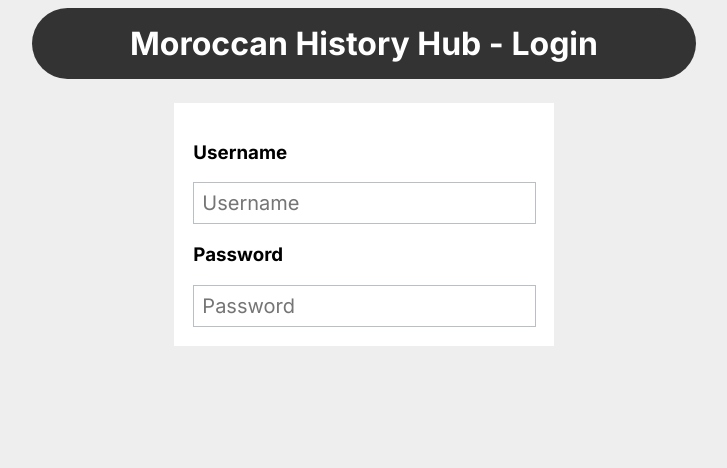
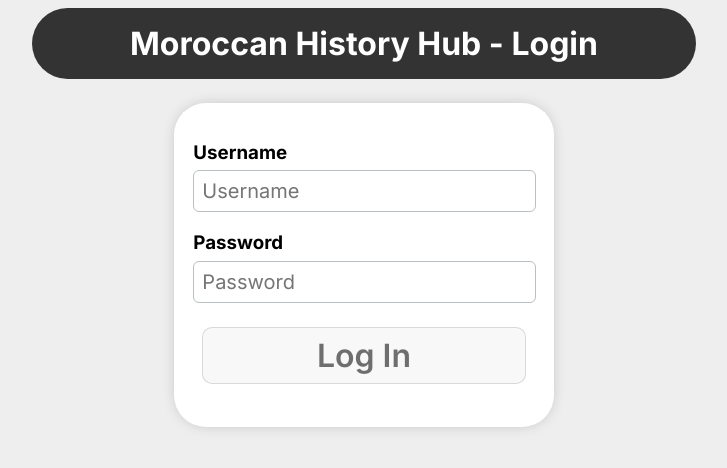
Before and after one commit to Samy-Y/MoroccanHistoryHub, a Flask app: page /login in a window 1280 px wide. Shown: the top 468 px of the page, without its empty margins (276-1003 px from the left). Run offline with Flask 3, Linux system fonts and the light colour scheme; parts of the project's set-up code (start-up, migrations or seed data) failed here and were passed over.

Commit message:
Add files via upload

```diff
--- a/main.py
+++ b/main.py
@@ -1,4 +1,4 @@
-from flask import Flask, render_template, abort,request,jsonify
+from flask import Flask, render_template, abort,request,flash,redirect,session
 from selenium import webdriver
 from selenium.webdriver.common.by import By
 from selenium.common.exceptions import NoSuchElementException
@@ -6,6 +6,8 @@ import os
 import re
 import json
 import converter
+import sqlite3
+from functools import wraps
 
 articles_data = {}
 
@@ -58,6 +60,15 @@ driver.quit()
 app = Flask(__name__)
 app.config["TEMPLATES_AUTO_RELOAD"] = True
 
+def login_required(f):
+    @wraps(f)
+    def decorated_function(*args, **kwargs):
+        if 'logged_in' not in session:
+            flash('You need to be logged in to access this page.', 'danger')
+            return redirect('login')
+        return f(*args, **kwargs)
+    return decorated_function
+
 @app.route('/')
 def index():
     return render_template('index.html', css="static/styles.css", articles_data=articles_data)
@@ -66,15 +77,28 @@ def index():
 def articles():
     return render_template('articles.html', css="static/styles.css")
 
-@app.route('/login')
+@app.route('/login', methods=["GET","POST"])
 def login():
-    return render_template('login.html', css="static/admin.css")
+    if request.method == "POST":
+        username = request.form['username']
+        password = request.form['password']
+        conn = sqlite3.connect('users.db')
+        user = conn.execute('SELECT * FROM users WHERE USERNAME = ? AND PASSWORD = ?', (username, password)).fetchone()
+        conn.close()
+
+        if user:
+            flash('Login successful!', 'success')
+            return redirect('admin')
+        else:
+            flash('Invalid username or password', 'danger')
+            return redirect('/')
+    else:
+        return render_template('login.html', css="static/admin.css")
 
 @app.route('/admin')
+@login_required
 def admin():
     return render_template('admin.html', css="static/admin.css")
-
-type_save = ""
 
 @app.route('/admin/create', methods=["GET","POST"])
 def create():
@@ -95,7 +119,7 @@ def create():
                 'preview': preview,
                 'content': content
             }
-            jsonsave = open(title+".json","w")
+            jsonsave = open("./templates/publications/dbinfo"+title+".json","w")
             json.dump(article_draft, jsonsave, indent=4)
             jsonsave.close()
             return render_template("create.html", css="static/admin.css")
@@ -115,7 +139,7 @@ def create():
                 'preview': preview,
                 'content': content
             }
-            jsonsave = open(title+".json","w")
+            jsonsave = open("./templates/publications/dbinfo" + title+".json","w")
             json.dump(article_draft, jsonsave, indent=4)
             jsonsave.close()
             html_article = open("./templates/publications/"+title+".html","w")
@@ -138,7 +162,9 @@ for x in html_files:
     endpoint = f"article_{x.replace('.html', '')}"
     app.add_url_rule(route, endpoint, generate_article_route(x))
 
+app.config["SECRET_KEY"] = "Something Unique and Secret"
+
 if __name__ == '__main__':
     app.run(debug=True)
 
-#reload comment : aa (war crime
+#reload comment : aa (war crime)
--- a/static/admin.css
+++ b/static/admin.css
@@ -119,6 +119,8 @@ body {
     width: 30%;
     margin: 0 auto;
     background-color: white;
+    border-radius: 4vh;
+    box-shadow: 0px 0px 15px -5px #33333363;
 }
 
 .login {
@@ -129,5 +131,29 @@ body {
     width:95%;
     font-size:20px;
     padding:1vh;
+    margin-top:-1.5vh;
     border:1px solid #babfc3;
+    border-radius: 0.75vh;
 }
+
+#login{
+    display: block;
+    margin:auto;
+    border:none;
+    background-color: #f8f8f8;
+    color:#6e6e6e;
+    font-weight: 600;
+    font-size: 4vh;
+    margin-top:3vh;
+    padding:1vh;
+    width:95%;
+    transition:0.15s;
+    border: 1px solid #aaaaaa65;
+    border-radius:10px;
+    margin-bottom:3vh;
+}
+
+#login:hover{
+    background-color: #eeeeee;
+    transition:0.15s;
+}
--- a/templates/login.html
+++ b/templates/login.html
@@ -11,9 +11,10 @@
     <div class="loginbox">
         <form method="post" class="login">
             <h3>Username</h3>
-            <input type="text" name="title-input" placeholder="Username"></textarea>
+            <input type="text" name="username" placeholder="Username"></textarea>
             <h3>Password</h3>
-            <input type="text" name="author-input" placeholder="Password"></textarea>
+            <input type="text" name="password" placeholder="Password"></textarea>
+            <button id="login">Log In</button>
         </form>
     </div>
 
```
Also changed, not shown: sql.py (added, +26 -0 lines), static/styles.css (+16 -1 lines), users.db (added).
